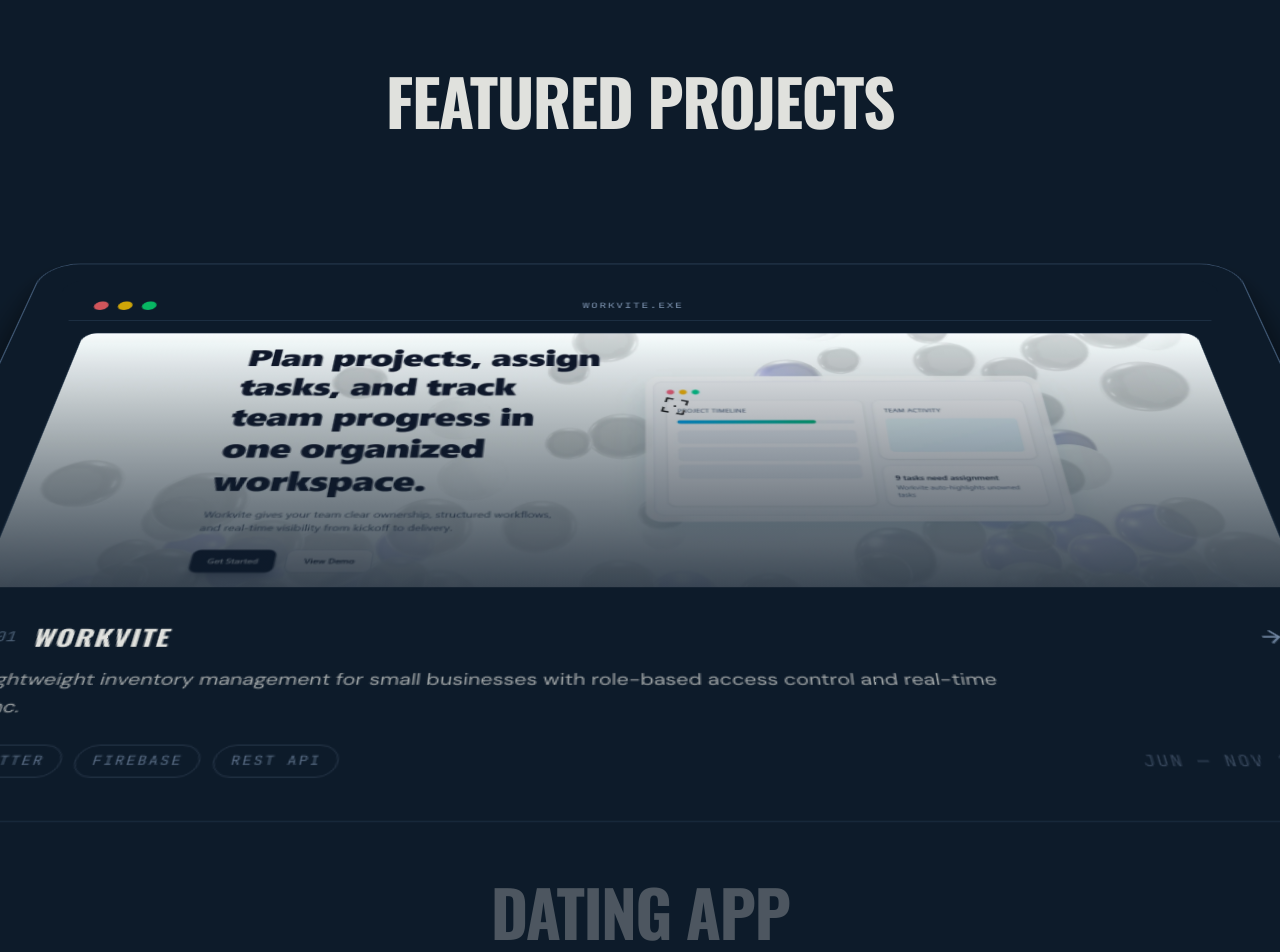
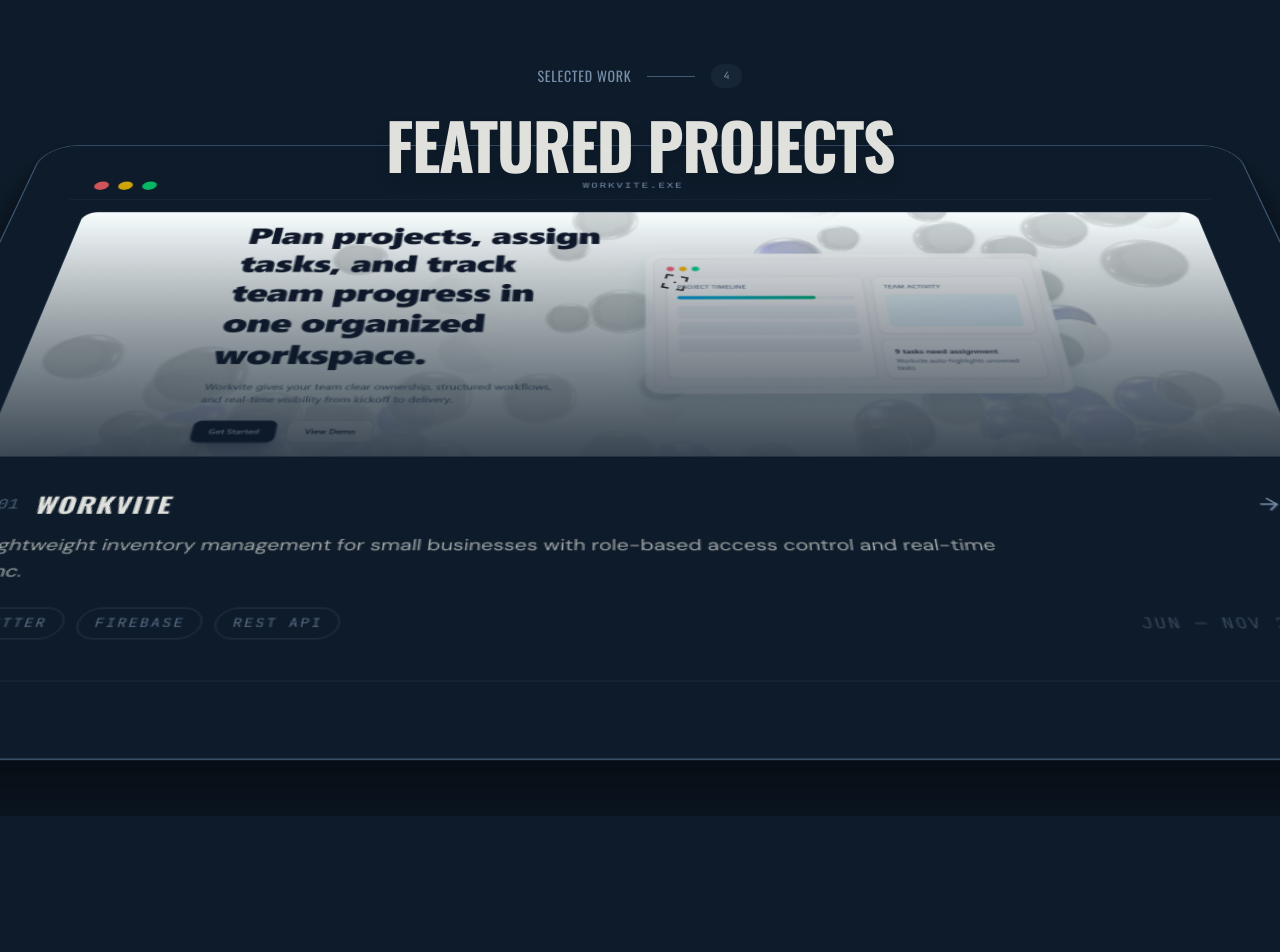
Before and after one commit to iamxtraordinary/newportfolio, a React (Vite) app: page /#/ in a window 1280 px wide. Shown: the part 1880-2832 px from the top of the page. Built offline with nearby package versions, Linux system fonts and the light colour scheme.

Commit message:
fixed the  Container

```diff
--- a/src/pages/Cinematic.tsx
+++ b/src/pages/Cinematic.tsx
@@ -294,13 +294,8 @@ function SelectedWork() {
 
   return (
     <section className="relative">
-      {projects.map((project, i) => (
-        <ContainerScroll
-          key={project.id}
-          index={i + 1}
-          titleComponent={
-            i === 0 ? (
-              <div className="mb-8 md:mb-12">
+      {/* Global Sticky Header with high z-index to avoid being covered by scaling cards */}
+      <div className="sticky top-8 md:top-12 z-[100] w-full flex flex-col items-center pointer-events-none">
         <div className="flex items-center justify-center gap-4 mb-4 md:mb-6">
           <span className="font-[family-name:var(--font-display)] text-xs md:text-sm uppercase tracking-wider text-[var(--color-muted)]">
             Selected Work
@@ -310,18 +305,19 @@ function SelectedWork() {
             {projects.length}
           </span>
         </div>
-                <h2 className="font-[family-name:var(--font-display)] text-3xl md:text-[4rem] font-bold uppercase tracking-tight leading-none text-[var(--color-text)]">
+        <h2 className="font-[family-name:var(--font-display)] text-3xl md:text-[4rem] font-bold uppercase tracking-tight leading-none text-[var(--color-text)] drop-shadow-xl">
           Featured Projects
         </h2>
       </div>
-            ) : (
-              <div className="mb-8 md:mb-12">
-                <h2 className="font-[family-name:var(--font-display)] text-3xl md:text-[4rem] font-bold uppercase tracking-tight leading-none text-[var(--color-text)]/30">
-                  {project.title}
-                </h2>
-              </div>
-            )
-          }
+
+      {/* Projects Container - Pulling it up so it sits under the sticky header nicely */}
+      <div className="relative -mt-[8rem] md:-mt-[10rem]">
+        {projects.map((project, i) => (
+          <ContainerScroll
+            key={project.id}
+            index={i + 1}
+            titleComponent={null}
+
         >
           {/* ── Dashboard Window Chrome ── */}
           <div className="h-full flex flex-col">
@@ -398,6 +394,7 @@ function SelectedWork() {
           </div>
         </ContainerScroll>
       ))}
+      </div>
 
       {/* View All Projects button */}
       <div className="relative z-50 flex justify-center -mt-40 pb-24">
```
Lines whose indentation alone changed are shown as unchanged.
